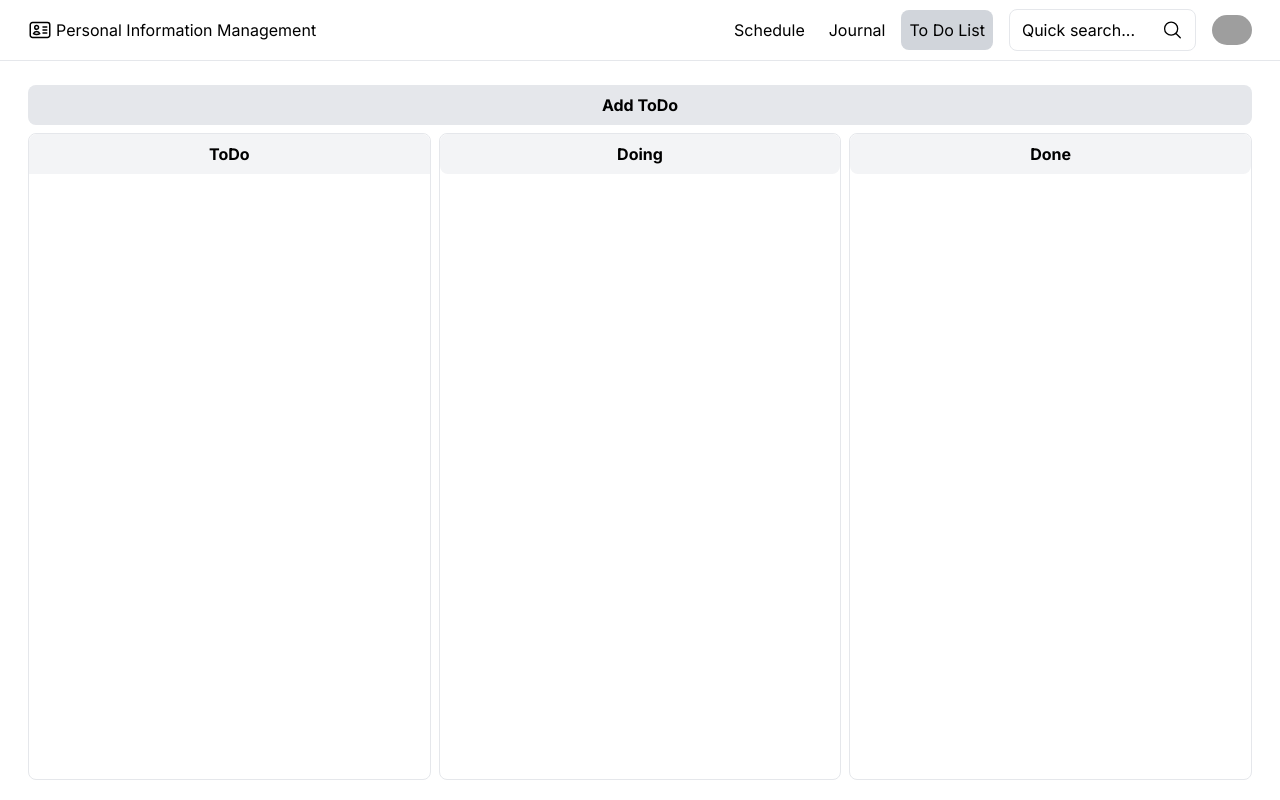
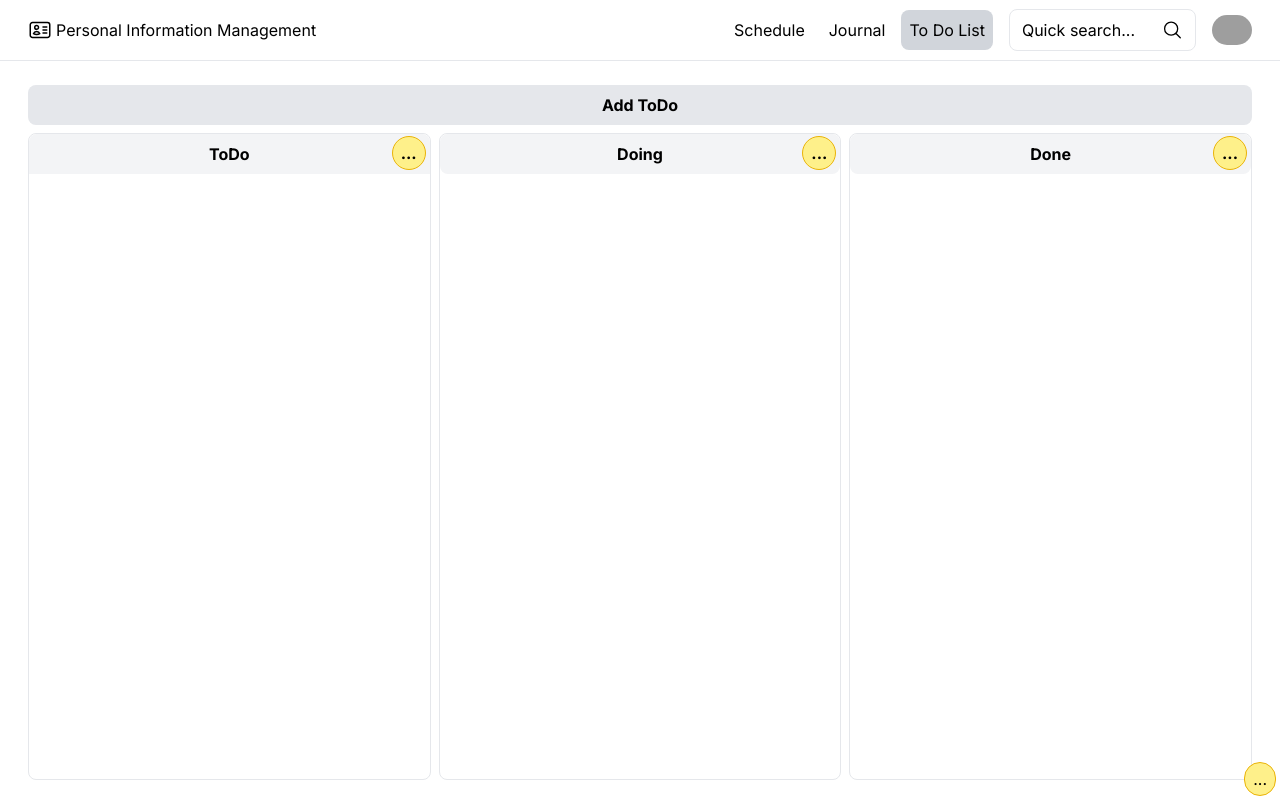
Before and after one commit to thitipongr/Final-Project-Front-end---Dev-Init, a Next.js app: page /ToDoList in a window 1280 px wide. Built offline with nearby package versions, Linux system fonts and the light colour scheme; grey boxes are pictures that could not be loaded.

Commit message:
ToDo Task count

```diff
--- a/app/ToDoList/page.tsx
+++ b/app/ToDoList/page.tsx
@@ -73,7 +73,7 @@ const Page = () => {
           >
             <div
               className={clsx(
-                "border-none px-2 py-2 bg-gray-100 font-bold text-center rounded-lg",
+                "border-none px-2 py-2 bg-gray-100 font-bold text-center rounded-lg relative",
                 {
                   "rounded-b-none border-b": toDoExpand,
                 }
@@ -85,6 +85,19 @@ const Page = () => {
               }}
             >
               ToDo
+              {Object.keys(toDoTesks[0] || {}).length ? (
+                <div className="border rounded-full px-2 py-1 absolute bg-yellow-200 border-yellow-500 right-1 bottom-1">
+                  {
+                    toDoTesks.filter((toDoTesks: { teskState?: string }) => {
+                      return toDoTesks.teskState === "ToDo";
+                    }).length
+                  }
+                </div>
+              ) : (
+                <div className="border rounded-full px-2 py-1 absolute bg-yellow-200 border-yellow-500 right-1 bottom-1">
+                  ...
+                </div>
+              )}
             </div>
             <div
               className={clsx(
@@ -94,8 +107,8 @@ const Page = () => {
                 }
               )}
             >
-              {Object.keys(toDoTesks[0] || {}).length
-                ? toDoTesks.map(
+              {Object.keys(toDoTesks[0] || {}).length ? (
+                toDoTesks.map(
                   (
                     toDoTesks: {
                       id?: string;
@@ -121,7 +134,11 @@ const Page = () => {
                       );
                   }
                 )
-                : null}
+              ) : (
+                <div className="border rounded-full px-2 py-1 absolute bg-yellow-200 border-yellow-500 right-1 bottom-1">
+                  ...
+                </div>
+              )}
             </div>
           </div>
           <div
@@ -135,7 +152,7 @@ const Page = () => {
           >
             <div
               className={clsx(
-                "border-none px-2 py-2 bg-gray-100 font-bold text-center rounded-lg",
+                "border-none px-2 py-2 bg-gray-100 font-bold text-center rounded-lg relative",
                 {
                   "rounded-b-none border-b": doingExpand,
                 }
@@ -147,6 +164,19 @@ const Page = () => {
               }}
             >
               Doing
+              {Object.keys(toDoTesks[0] || {}).length ? (
+                <div className="border rounded-full px-2 py-1 absolute bg-yellow-200 border-yellow-500 right-1 bottom-1">
+                  {
+                    toDoTesks.filter((toDoTesks: { teskState?: string }) => {
+                      return toDoTesks.teskState === "Doing";
+                    }).length
+                  }
+                </div>
+              ) : (
+                <div className="border rounded-full px-2 py-1 absolute bg-yellow-200 border-yellow-500 right-1 bottom-1">
+                  ...
+                </div>
+              )}
             </div>
             <div
               className={clsx(
@@ -197,7 +227,7 @@ const Page = () => {
           >
             <div
               className={clsx(
-                "border-none px-2 py-2 bg-gray-100 font-bold text-center rounded-lg",
+                "border-none px-2 py-2 bg-gray-100 font-bold text-center rounded-lg relative",
                 {
                   "rounded-b-none border-b": doneExpand,
                 }
@@ -209,6 +239,19 @@ const Page = () => {
               }}
             >
               Done
+              {Object.keys(toDoTesks[0] || {}).length ? (
+                <div className="border rounded-full px-2 py-1 absolute bg-yellow-200 border-yellow-500 right-1 bottom-1">
+                  {
+                    toDoTesks.filter((toDoTesks: { teskState?: string }) => {
+                      return toDoTesks.teskState === "Done";
+                    }).length
+                  }
+                </div>
+              ) : (
+                <div className="border rounded-full px-2 py-1 absolute bg-yellow-200 border-yellow-500 right-1 bottom-1">
+                  ...
+                </div>
+              )}
             </div>
             <div
               className={clsx(
```
Lines whose indentation alone changed are shown as unchanged.
